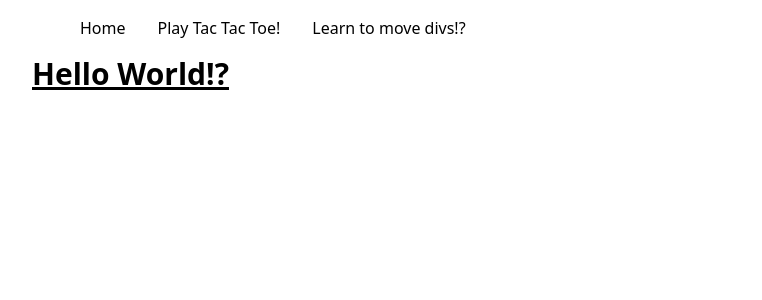
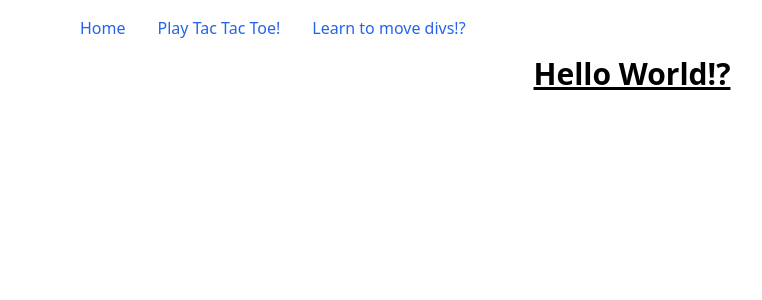
Before and after one commit to amirkour/reacting-next, a Next.js app: page / in a window 1280 px wide. Shown: the top 300 px of the page, without its empty margins (8-770 px from the left). Built offline with nearby package versions, Linux system fonts and the light colour scheme.

Commit message:
starting the move to tailwind

```diff
--- a/pages/index.tsx
+++ b/pages/index.tsx
@@ -3,7 +3,7 @@ import type { NextPage } from "next";
 const Home: NextPage = () => {
   return (
     <>
-      <h1 className="text-3xl font-bold underline">Hello World!?</h1>
+      <h1 className="text-center">Hello World!?</h1>
     </>
   );
 };
--- a/styles/globals.css
+++ b/styles/globals.css
@@ -1,21 +1,24 @@
 @tailwind base;
 @tailwind components;
 @tailwind utilities;
-/*
-a {
-  color: #0070f3;
-  text-decoration: none;
+@layer base {
+  h1 {
+    @apply text-3xl font-bold underline;
+  }
+  h2 {
+    @apply text-2xl;
+  }
+  h3 {
+    @apply text-xl;
+  }
+  a {
+    @apply text-blue-600;
+  }
+  a:hover,
+  a:focus {
+    @apply text-blue-800 underline;
+  }
+  a:visited {
+    @apply text-purple-600;
+  }
 }
-
-a:hover,
-a:focus,
-a:active {
-  text-decoration: underline;
-}
-a:visited {
-  color: purple;
-}
-
-* {
-  box-sizing: border-box;
-} */
--- a/tailwind.config.js
+++ b/tailwind.config.js
@@ -1,10 +1,22 @@
+const defaultTheme = require("tailwindcss/defaultTheme");
+
 module.exports = {
   content: [
     "./pages/**/*.{js,ts,jsx,tsx}",
     "./components/**/*.{js,ts,jsx,tsx}",
   ],
   theme: {
+    screens: {
+      xs: "375px",
+      sm: "576px",
+      ...defaultTheme.screens,
+    },
+    //   // md: "768px",
+    //   // lg: "1024px",
+    //   // xl: "1280px",
+    //   // "2xl": "1536px",
+    // },
     extend: {},
   },
   plugins: [],
-}
+};
```
